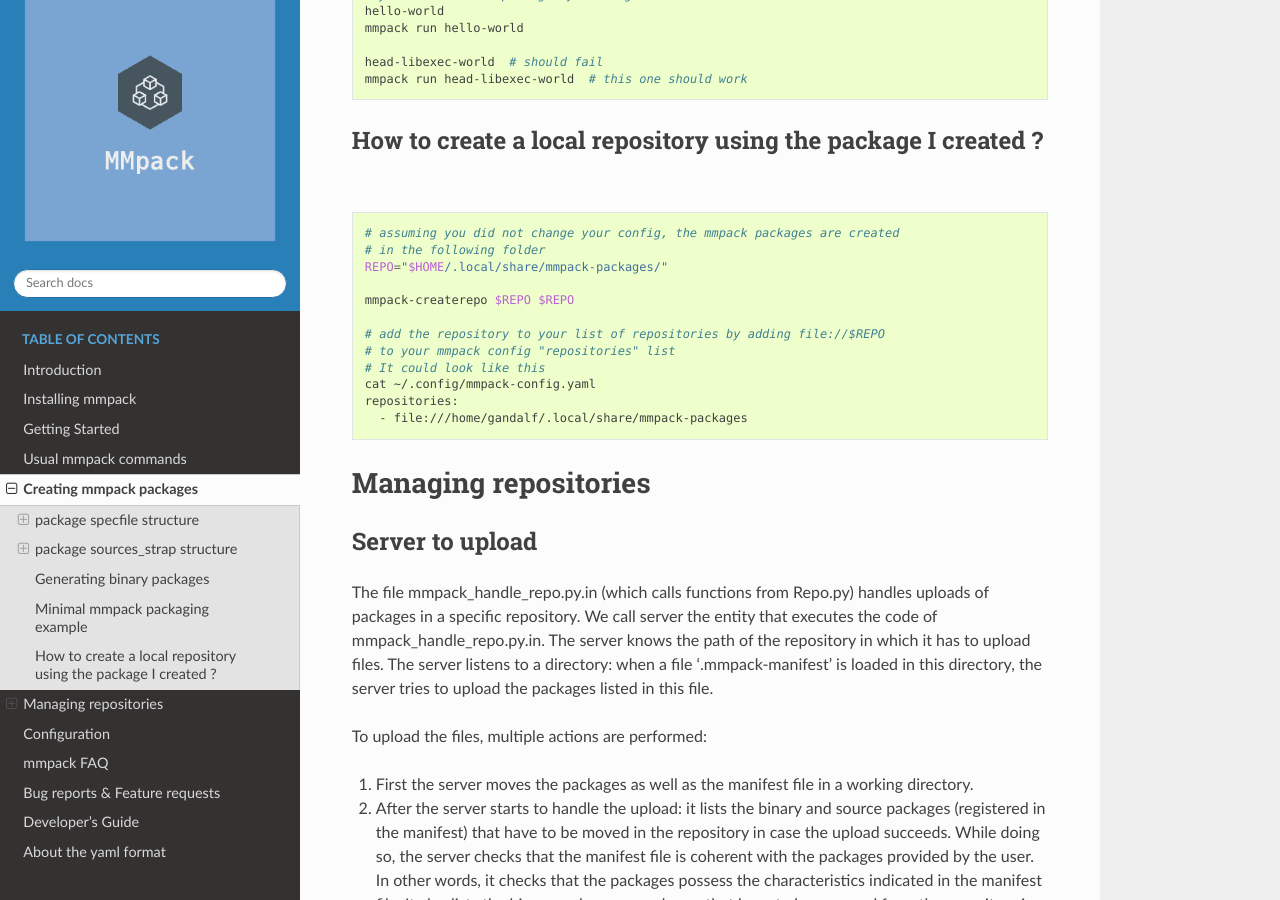
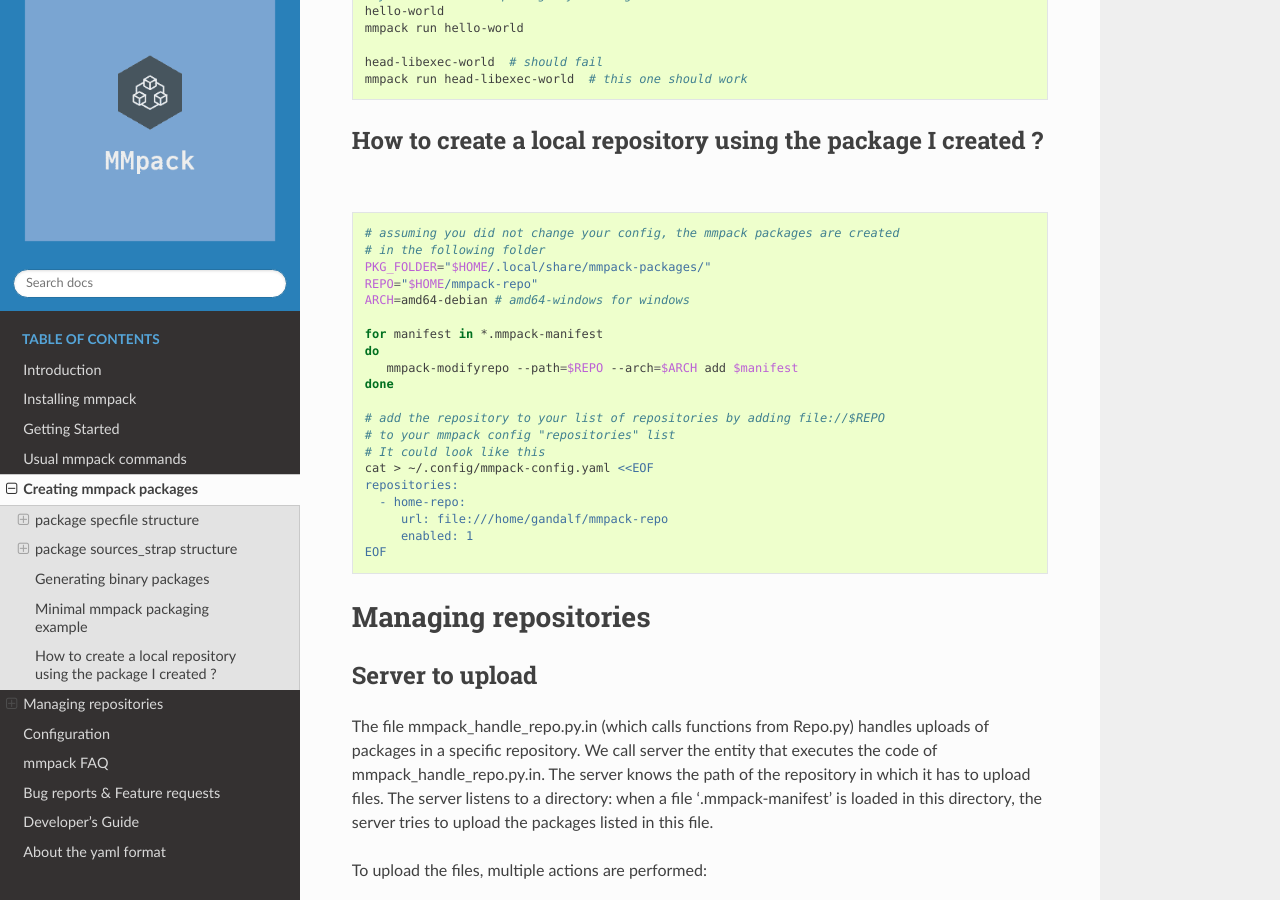
Before and after one commit to mmlabs-mindmaze/mmpack, a Sphinx documentation site: the page built from docs/creating-packages.rst, in a window 1280 px wide and 900 px high, scrolled down 5729 px. Built offline with Sphinx 7.4.7 and the Read the Docs theme 2.0.0, drawn with Linux system fonts in a browser that asks for light colours.

Commit message:
docs: update local repo generation howto
Change-Id: If0f5996873e6b84fd711c2eb6aba121b849f5dfe

```diff
--- a/docs/creating-packages.rst
+++ b/docs/creating-packages.rst
@@ -107,16 +107,24 @@ How to create a local repository using the package I created ?
 
    # assuming you did not change your config, the mmpack packages are created
    # in the following folder
-   REPO="$HOME/.local/share/mmpack-packages/"
+   PKG_FOLDER="$HOME/.local/share/mmpack-packages/"
+   REPO="$HOME/mmpack-repo"
+   ARCH=amd64-debian # amd64-windows for windows
 
-   mmpack-createrepo $REPO $REPO
+   for manifest in *.mmpack-manifest
+   do
+      mmpack-modifyrepo --path=$REPO --arch=$ARCH add $manifest
+   done
 
    # add the repository to your list of repositories by adding file://$REPO
    # to your mmpack config "repositories" list
    # It could look like this
-   cat ~/.config/mmpack-config.yaml
+   cat > ~/.config/mmpack-config.yaml <<EOF
    repositories:
-     - file:///home/gandalf/.local/share/mmpack-packages
+     - home-repo:
+        url: file:///home/gandalf/mmpack-repo
+        enabled: 1
+   EOF
 
 
 Managing repositories
```
